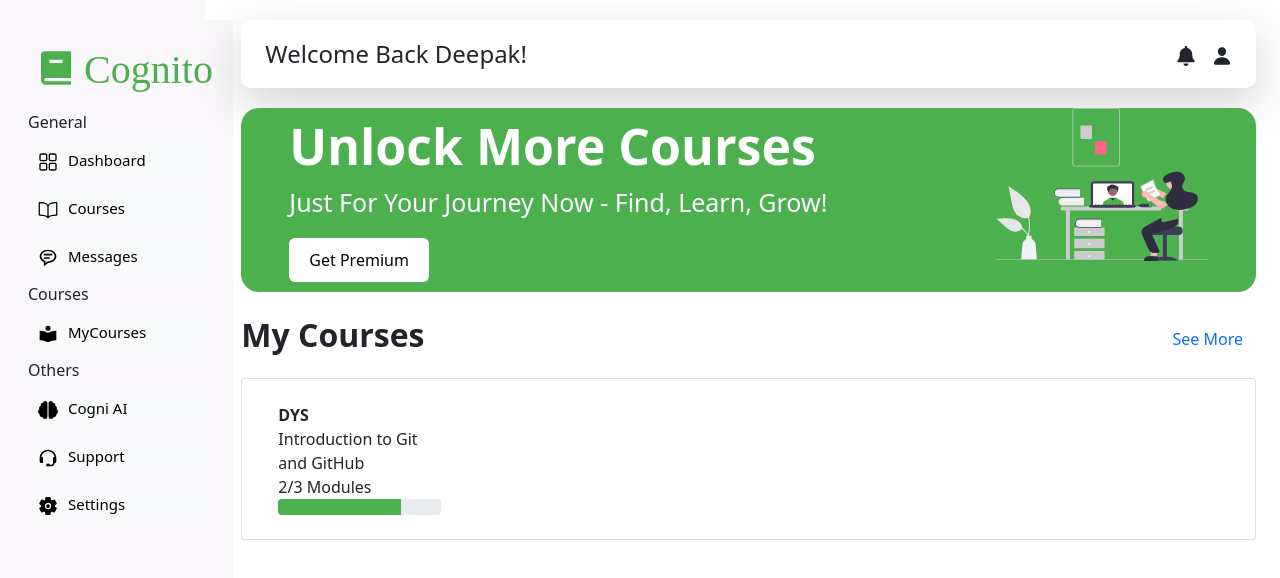
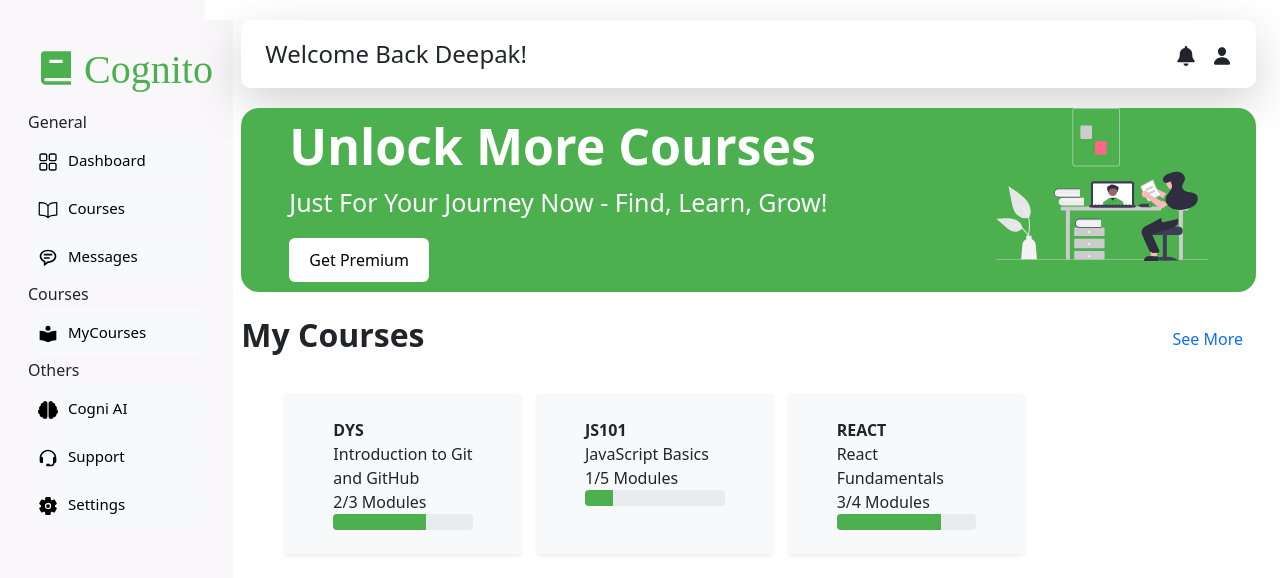
Before and after one commit to Deepak5556/Cognito, a React (Create React App) app: page / in a window 1280 px wide. Shown: the top 578 px of the page. Built offline with nearby package versions, Linux system fonts and the light colour scheme; a web font is replaced by a local one.

Commit message:
DashBoard MyCourse Card Added

```diff
--- a/src/Pages/Home.jsx
+++ b/src/Pages/Home.jsx
@@ -13,7 +13,7 @@ const Home = () => {
         </div>
 
         {/* Main Content - Adjusts to full width on smaller screens */}
-        <div className="col-lg-10 col-md-12">
+        <div className="col-lg-10 col-md-12 ">
           <div className="container">
             {/* Navigation Bar */}
             <NavBar />
--- a/src/components/PrgressCard.jsx
+++ b/src/components/PrgressCard.jsx
@@ -1,20 +1,21 @@
 import React from "react";
 
-const MyCourseCard = () => {
+const MyCourseCard = ({ courses }) => {
   return (
-    <div>
-      <div className="row">
-        <div className="p-4 col-3 px-5  ">
-          <div className="title fw-bold">DYS</div>
-          <div className="des ">Introduction to Git and GitHub</div>
-          <div className="modules">2/3 Modules</div>
+    <div className="row px-5 py-3">
+      {courses.map((course, index) => (
+        <div key={index} className="p-4 col-3 px-5 mx-2 secondary-bg shadow-sm">
+          <div className="title fw-bold">{course.code}</div>
+          <div className="des">{course.title}</div>
+          <div className="modules">{`${course.completedModules}/${course.totalModules} Modules`}</div>
           <div className="progress">
-            <div className="progress-bar primary-bg" style={{ width: "75%" }}>
-
-            </div>
+            <div
+              className="progress-bar primary-bg"
+              style={{ width: `${(course.completedModules / course.totalModules) * 100}%` }}
+            ></div>
           </div>
         </div>
-      </div>
+      ))}
     </div>
   );
 };
--- a/src/index.css
+++ b/src/index.css
@@ -10,3 +10,6 @@
 .primary-bg{
   background-color: #4CB04F;
 }
+.secondary-bg{
+  background-color: #F7F9FA;
+}
--- a/src/pagecomponents/DashCourses.jsx
+++ b/src/pagecomponents/DashCourses.jsx
@@ -2,18 +2,39 @@ import React from "react";
 import MyCourseCard from "../components/PrgressCard";
 
 const DashCourses = () => {
+  const coursesData = [
+    {
+      code: "DYS",
+      title: "Introduction to Git and GitHub",
+      completedModules: 2,
+      totalModules: 3,
+    },
+    {
+      code: "JS101",
+      title: "JavaScript Basics",
+      completedModules: 1,
+      totalModules: 5,
+    },
+    {
+      code: "REACT",
+      title: "React Fundamentals",
+      completedModules: 3,
+      totalModules: 4,
+    },
+  ];
+
   return (
     <>
-      <div className="mt-4">
-        <div className="d-flex justify-content-between align-items-center mb-3">
+      <div className="mt-4 ">
+        <div className="d-flex justify-content-between align-items-center  mb-3">
           <h2 className="fw-bold">My Courses</h2>
           <button className="btn btn-link text-primary text-decoration-none fw-semibold">
             See More
           </button>
         </div>
         <div>
-          <div className="card">
-            <MyCourseCard/>
+          <div>
+            <MyCourseCard courses={coursesData} />
           </div>
         </div>
       </div>
```
Also changed, not shown: src/components/Calander.jsx (added, +77 -0 lines), src/router/AppNavigation.jsx (+21 -21 lines), 1 other file (tests, documents, lock files or other folders).
